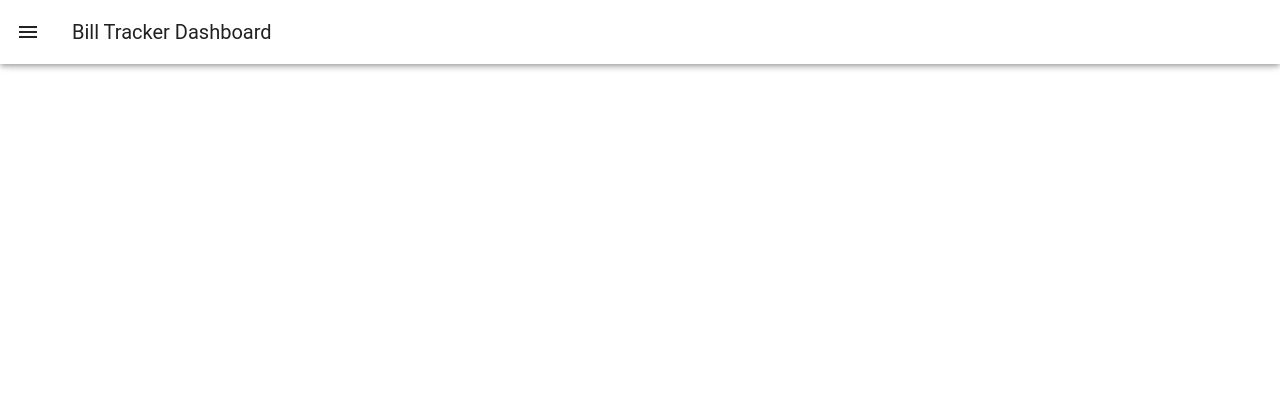
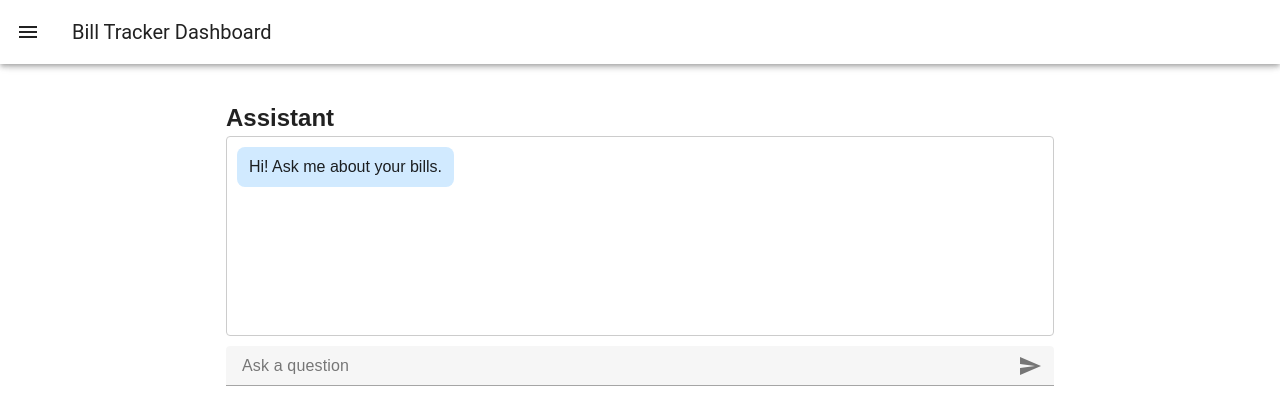
Before and after one commit to alejandro088/bill-tracker-dashboard, a Vue app in the folder frontend/: page /assistant in a window 1280 px wide. Shown: the top 414 px of the page. Built offline with nearby package versions, Linux system fonts and the light colour scheme; no server answers.

Commit message:
✨ Implemented Financial Chatbot: added assistant view

```diff
--- a/frontend/src/App.vue
+++ b/frontend/src/App.vue
@@ -23,6 +23,12 @@
           prepend-icon="mdi-chart-bar"
           title="Analytics"
           :active="route.path.startsWith('/analytics')"
+        />
+        <v-list-item
+          to="/assistant"
+          prepend-icon="mdi-robot"
+          title="Assistant"
+          :active="route.path.startsWith('/assistant')"
         />
       </v-list>
     </v-navigation-drawer>
--- a/frontend/src/router/index.js
+++ b/frontend/src/router/index.js
@@ -2,11 +2,13 @@ import { createRouter, createWebHistory } from 'vue-router';
 import Dashboard from '../views/Dashboard.vue';
 import PaymentHistory from '../views/PaymentHistory.vue';
 import Analytics from '../views/Analytics.vue';
+import Assistant from '../views/Assistant.vue';
 
 const routes = [
   { path: '/', component: Dashboard },
   { path: '/history/:name?', component: PaymentHistory, props: true },
-  { path: '/analytics', component: Analytics }
+  { path: '/analytics', component: Analytics },
+  { path: '/assistant', component: Assistant }
 ];
 
 export default createRouter({
--- /dev/null
+++ b/frontend/src/views/Assistant.vue
@@ -0,0 +1,105 @@
+<template>
+  <v-container>
+    <h2>Assistant</h2>
+    <div class="chat-window">
+      <div
+        v-for="(msg, index) in messages"
+        :key="index"
+        :class="['bubble', msg.from]"
+      >
+        {{ msg.text }}
+      </div>
+    </div>
+    <v-text-field
+      v-model="input"
+      label="Ask a question"
+      density="compact"
+      append-inner-icon="mdi-send"
+      @click:append-inner="send"
+      @keyup.enter="send"
+    />
+  </v-container>
+</template>
+
+<script setup>
+import { ref } from 'vue';
+import api from '../api.js';
+
+const messages = ref([{ from: 'bot', text: 'Hi! Ask me about your bills.' }]);
+const input = ref('');
+
+async function send() {
+  if (!input.value.trim()) return;
+  messages.value.push({ from: 'user', text: input.value });
+  const answer = await handleQuery(input.value);
+  messages.value.push({ from: 'bot', text: answer });
+  input.value = '';
+}
+
+async function handleQuery(q) {
+  const query = q.toLowerCase();
+  try {
+    if (query.includes('paypal')) {
+      const { data } = await api.get('/bills', {
+        params: { status: 'paid', paymentProvider: 'PayPal', limit: 1000 }
+      });
+      const bills = data.data;
+      return bills.length
+        ? bills.map((b) => `${b.name} - $${b.amount.toFixed(2)}`).join('\n')
+        : 'No PayPal payments found.';
+    }
+    if (query.includes('last month')) {
+      const { data } = await api.get('/bills', {
+        params: { status: 'paid', limit: 1000 }
+      });
+      const now = new Date();
+      const start = new Date(now.getFullYear(), now.getMonth() - 1, 1);
+      const end = new Date(now.getFullYear(), now.getMonth(), 1);
+      const bills = data.data.filter((b) => {
+        const d = new Date(b.paidAt || b.dueDate);
+        return d >= start && d < end;
+      });
+      const total = bills.reduce((sum, b) => sum + b.amount, 0);
+      return `You spent $${total.toFixed(2)} last month.`;
+    }
+    if (query.includes('paid subscriptions')) {
+      const { data } = await api.get('/bills', {
+        params: { status: 'paid', category: 'subscriptions', limit: 1000 }
+      });
+      const bills = data.data;
+      return bills.length
+        ? bills.map((b) => `${b.name} - $${b.amount.toFixed(2)}`).join('\n')
+        : 'No paid subscriptions found.';
+    }
+  } catch (err) {
+    return 'An error occurred while fetching data.';
+  }
+  return "Sorry, I didn't understand that.";
+}
+</script>
+
+<style scoped>
+.chat-window {
+  border: 1px solid #ccc;
+  min-height: 200px;
+  padding: 10px;
+  margin-bottom: 10px;
+  border-radius: 4px;
+  display: flex;
+  flex-direction: column;
+}
+.bubble {
+  max-width: 80%;
+  margin-bottom: 6px;
+  padding: 8px 12px;
+  border-radius: 8px;
+}
+.bubble.user {
+  background-color: #e0e0e0;
+  align-self: flex-end;
+}
+.bubble.bot {
+  background-color: #d1eaff;
+  align-self: flex-start;
+}
+</style>
```
Also changed, not shown: 1 other file (tests, documents, lock files or other folders).
